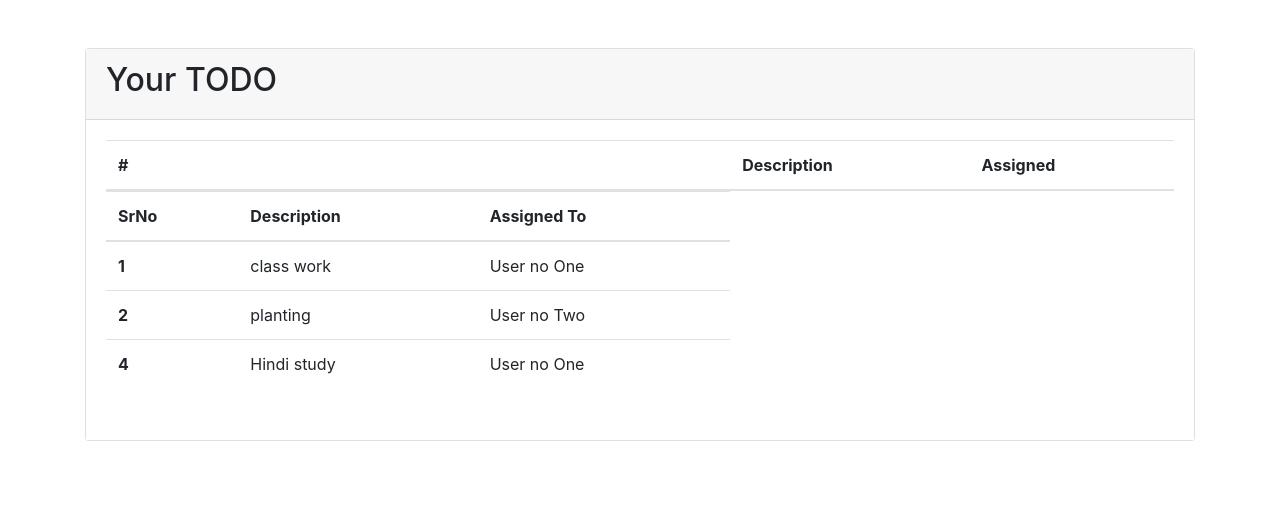
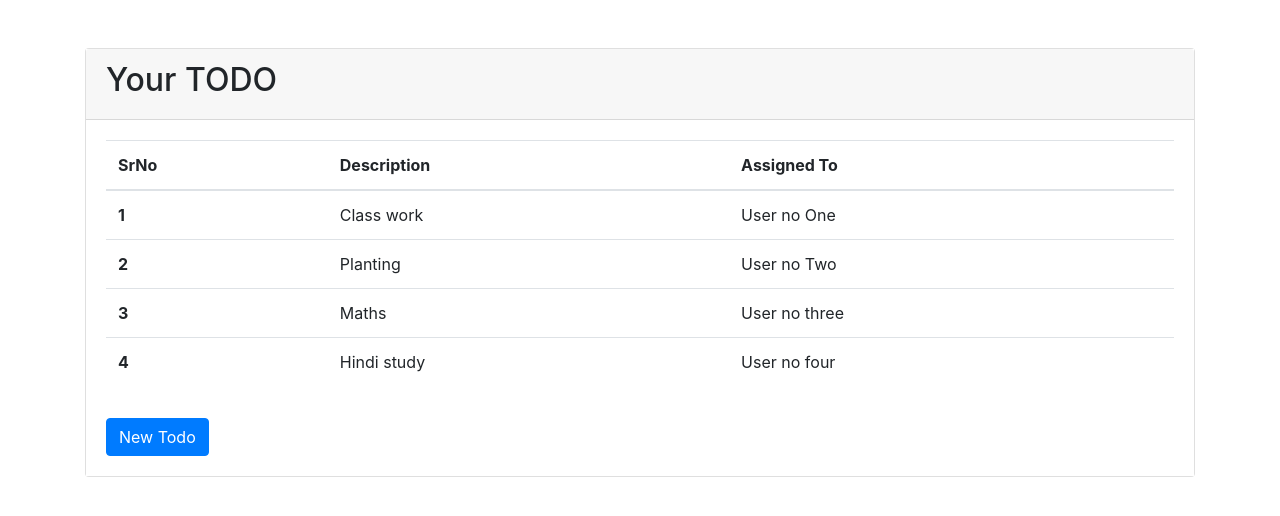
Before and after one commit to thepiyushrai/react-Spring_Full-Stack, a React (Create React App) app: page / in a window 1280 px wide. Shown: the top 516 px of the page. Built offline with nearby package versions, Linux system fonts and the light colour scheme.

Commit message:
code optimised

```diff
--- a/src/App.js
+++ b/src/App.js
@@ -2,6 +2,7 @@ import logo from './logo.svg';
 import './App.css';
 import TodoRowItem from './comoponents/TodoRowItem';
 import TodoTable from './comoponents/TodoTable';
+import NewTodoForm from './comoponents/NewTodoForm';
 import React, {useState} from 'react';
 /**
  * @author Piyush Rai
@@ -9,20 +10,49 @@ import React, {useState} from 'react';
 
  */
 function App() {
+  const [showAddTodoForm, setShowAddTodoForm] = useState(false);
   const [todos, setTodos] = useState([
-    {rowNumber: 1, rowDescription: 'class work ', rowAssigned: 'User no One'},
-    {rowNumber: 2, rowDescription: ' planting', rowAssigned: 'User no Two'},
-    {rowNumber: 3, rowDescription: ' Maths', rowAssigned: 'User no One'},
-    {rowNumber: 4, rowDescription: 'Hindi study', rowAssigned: 'User no One'}
+    {rowNumber: 1, rowDescription: 'Class work ', rowAssigned: 'User no One'},
+    {rowNumber: 2, rowDescription: ' Planting', rowAssigned: 'User no Two'},
+    {rowNumber: 3, rowDescription: ' Maths', rowAssigned: 'User no three'},
+    {rowNumber: 4, rowDescription: 'Hindi study', rowAssigned: 'User no four'}
   ]
   )
+  const addTodo = (description, assigned) => {
+    let rowNumber = 0;
+    if (todos.length > 0) {
+      rowNumber = todos[todos.length - 1].rowNumber + 1;
+    } else {
+      rowNumber = 1;
+    }
+      const newTodo = {
+        rowNumber: rowNumber,
+        rowDescription: description,
+        rowAssigned: assigned
+      };
+      setTodos(todos => [...todos, newTodo])
+  }
+
+  const deleteTodo = (deleteTodoRowNumber) => {
+    let filtered = todos.filter(function (value) {
+      return value.rowNumber !== deleteTodoRowNumber;
+    });
+    setTodos(filtered);
+  }
   return (
    <div className='mt-5 container'>
       <div className="card">
       <body>
       <div className="card-header"><h2>Your TODO </h2></div>
 <div className='card-body'>
-   <TodoTable todos = {todos}></TodoTable>
+
+   <TodoTable todos={todos} deleteTodo={deleteTodo}/>
+          <button onClick={() => setShowAddTodoForm(!showAddTodoForm)} className='btn btn-primary'>
+            {showAddTodoForm ? 'Close New Todo' : 'New Todo'}
+          </button>
+        {showAddTodoForm &&
+          <NewTodoForm addTodo={addTodo}/>
+        }
     </div>
 </body>
 </div>
--- /dev/null
+++ b/src/comoponents/NewTodoForm.js
@@ -0,0 +1,53 @@
+import React, {useState} from 'react';
+
+function NewTodoForm(props) {
+
+    const [description, setDescription] = useState('');
+    const [assigned, setAssigned] = useState('');
+
+    const submitTodo = () => {
+        if (description !== '' && assigned !== '') {
+            props.addTodo(description, assigned);
+            setDescription('');
+            setAssigned('');
+
+        }
+    }
+
+    return (
+        <div className='mt-5'>
+            <form>
+                <div className='mb-3'>
+                    <label className='form-label'>Assigned</label>
+                    <input
+                        type='text'
+                        className='form-control'
+                        required
+                        onChange={e => setAssigned(e.target.value)}
+                        value={assigned}
+                    ></input>
+                </div>
+                <div className='mb-3'>
+                    <label className='form-label'>Description</label>
+                    <textarea
+                        className='form-control'
+                        rows={3}
+                        required
+                        onChange={e => setDescription(e.target.value)}
+                        value={description}
+                    ></textarea>
+                </div>
+                <button
+                    type='button'
+                    className='btn btn-primary mt-3'
+                    onClick={submitTodo}
+                >
+                    Add Todo
+                </button>
+            </form>
+        </div>
+    )
+}
+
+
+export default NewTodoForm
--- a/src/comoponents/TodoTable.js
+++ b/src/comoponents/TodoTable.js
@@ -1,14 +1,13 @@
 import TodoRowItem from "./TodoRowItem"
+/**
+ * @author Piyush Rai
+ * @date 22.08.2023
+
+ */
 function TodoTable(props){
     return(
         <table className="table table-hover">
-                <thead>
-                <tr>
-                    <th scope='col'>#</th>
-                    <th scope='col'>Description</th>
-                    <th scope='col'>Assigned</th>
-                </tr>
-            </thead>
+
             <tbody>
             <table className='table tbale-hover'>
         <thead>
@@ -20,18 +19,15 @@ function TodoTable(props){
         </thead>
         <tbody>
 
-
-<TodoRowItem
-rowNumber ={props.todos[0].rowNumber}
-rowDescription={props.todos[0].rowDescription}
-rowAssigned = {props.todos[0].rowAssigned}
-/>
-<TodoRowItem
-rowNumber ={props.todos[1].rowNumber} rowDescription={props.todos[1].rowDescription} rowAssigned = {props.todos[1].rowAssigned}
-/>
-<TodoRowItem
-rowNumber ={props.todos[3].rowNumber} rowDescription={props.todos[3].rowDescription} rowAssigned = {props.todos[3].rowAssigned}
-/>
+        {props.todos.map(todo => (
+                    <TodoRowItem
+                        key={todo.rowNumber}
+                        rowNumber={todo.rowNumber}
+                        rowDescription={todo.rowDescription}
+                        rowAssigned={todo.rowAssigned}
+                        deleteTodo={props.deleteTodo}
+                    />
+                ))}
         </tbody>
     </table>
 
```
